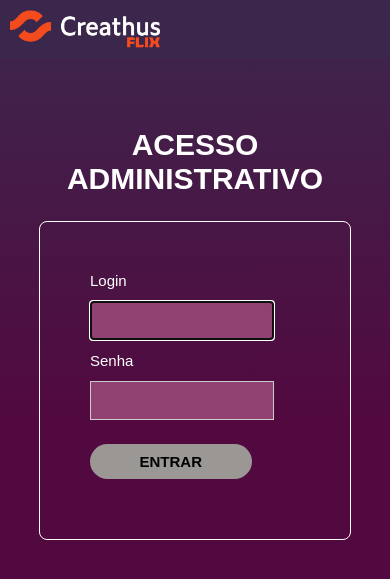
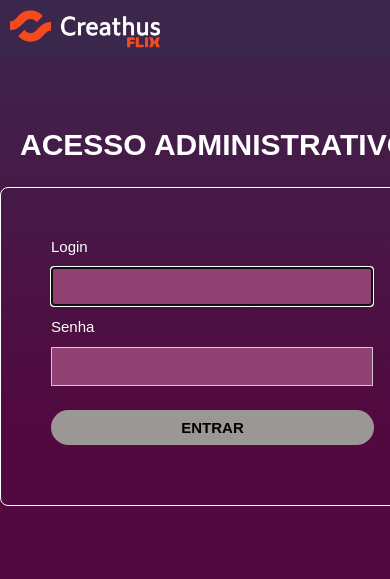
Before and after one commit to profleandroreisfonseca/creathusflix, a PHP site: page /admin/index.php in a window 390 px wide; the page is wider, and only the part inside the window is pictured. Shown: the top 579 px of that part. Run offline with PHP 8.4, Linux system fonts and the light colour scheme.

Commit message:
Update estilo.css

```diff
--- a/css/estilo.css
+++ b/css/estilo.css
@@ -584,43 +584,3 @@ footer {
 	background-attachment: fixed;
 
 }
-
-
- /* Estilos responsivos */
-
-      @media (max-width: 700px) {
-
-      	form {
-
-          max-width: 80%;
-
-        }
-
-        table {
-
-          max-width: 40%;
-
-        }
-
-
-        input[type="text"], input[type="password"],input[type="submit"], textarea {
-
-          max-width: 50%;
-
-        }
-
-        select {
-
-          max-width: 55%;
-
-        }
-
-
-        ul {
-
-          max-width: 60%;
-
-        }
-
-
-      }
```
